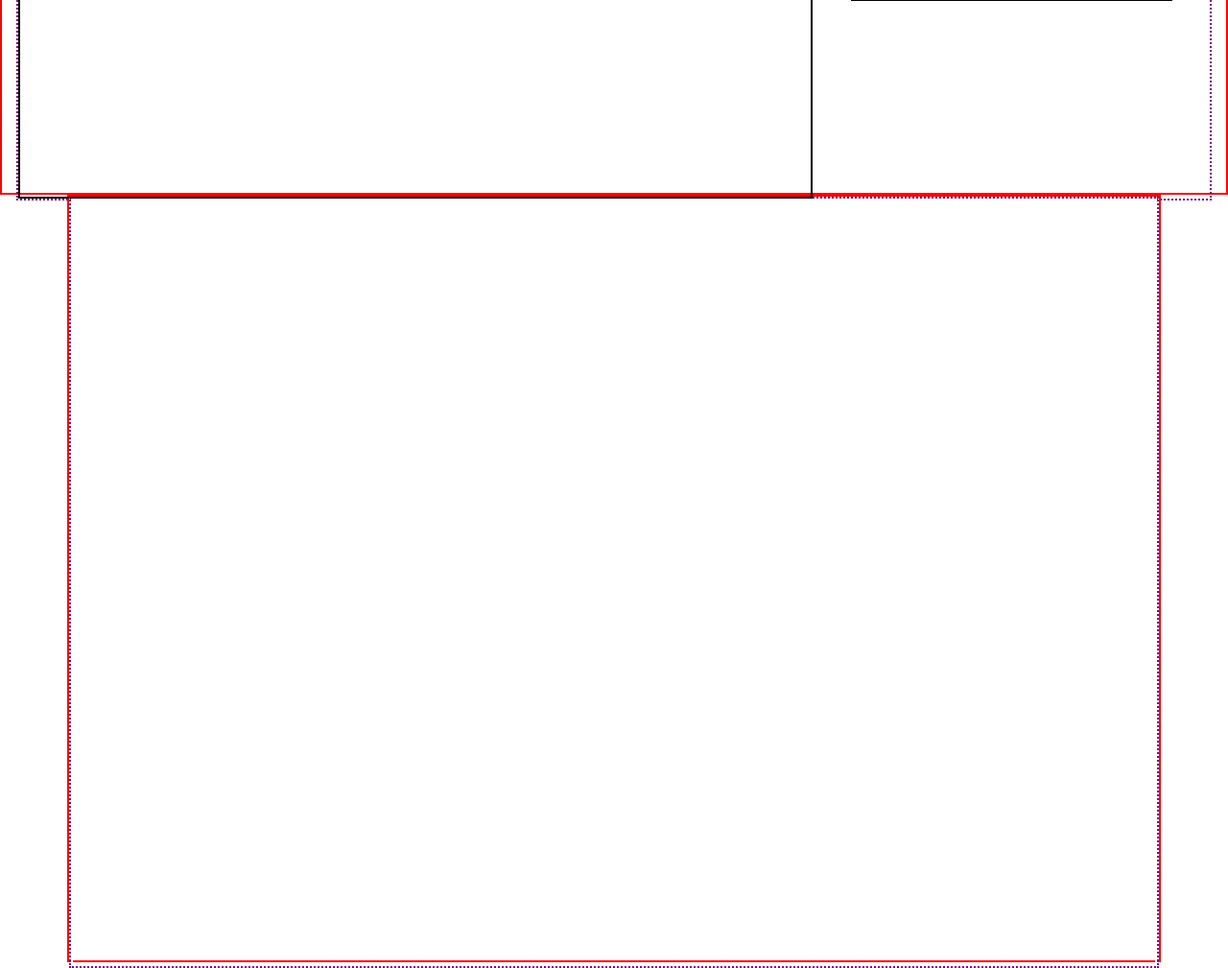
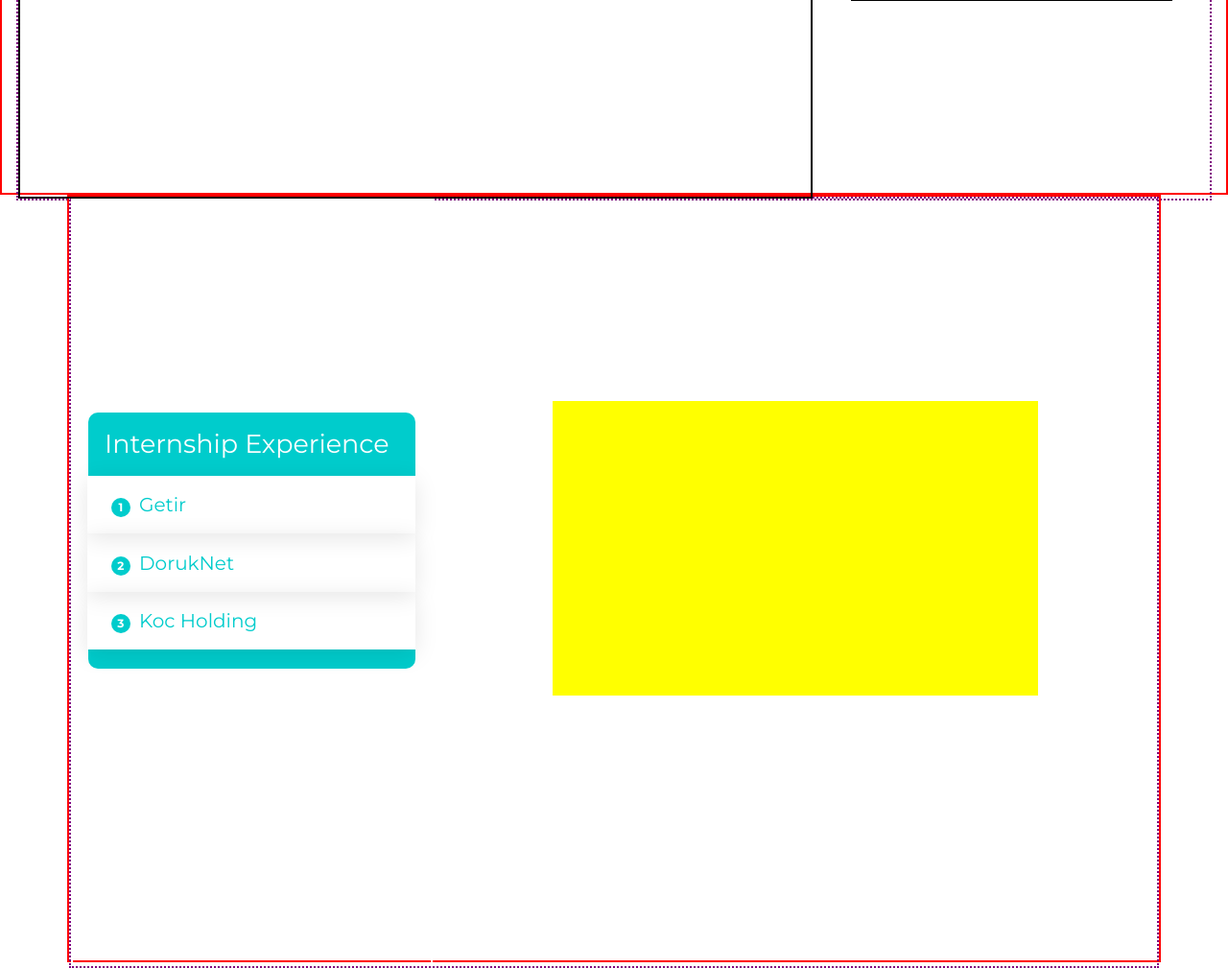
Before and after one commit to batincanbalkan/personalwebsite, a PHP site: page / in a window 1280 px wide. Shown: the part 1497-2506 px from the top of the page at 96% size. Run offline with PHP 8.4, Linux system fonts and the light colour scheme; some libraries are stand-ins or nearby versions.

Commit message:
added interactive internship experience list

```diff
--- a/index.html
+++ b/index.html
@@ -113,14 +113,23 @@
 <div id="workExperience" class="offset">
 	<div class="container con2" id="con2">
 	<div class="row row2">
-		<div class="col-md-12 row2col1" id="row2col1">
-
+		<div class="col-md-4 row2col1" id="row2col1">
+			<div class="list">
+			<h2>Internship Experience</h2>
+			<ul onclick="CngMess(event, 'box');">
+				<li><span>1</span>Getir</li>
+				<li><span>2</span>DorukNet</li>
+				<li><span>3</span>Koc Holding</li>
+			</ul>
+			</ul>
+			</div>
+		</div>
+		<div class="col-md-8 row2col2" id="row2col2">
+			<div id="box">
 		</div>
 	</div>
 	</div>
 </div>
-
-
 <!-- End Work Experience Section -->
 <!-- Start Projects Section-->
 <div id="projects" class="offset">
@@ -136,6 +145,7 @@
 <!--End Contact Section-->
 <!--Start Resume Section-->
 <div id="resume" class="ofset">
+
 </div>
 
 
@@ -146,6 +156,7 @@
 <script src="bootstrap-4.1.3-dist/js/bootstrap.min.js"></script>
 <script src="https://use.fontawesome.com/releases/v5.5.0/js/all.js"></script>
 <script src="typewritereffect.js"></script>
+<script src="listprint.js"></script>
 <!--- End of Script Source Files -->
 
 </body>
--- /dev/null
+++ b/listprint.js
@@ -0,0 +1,15 @@
+var MessAry = [];
+MessAry[0] = 'getir de getirelim';
+MessAry[1] = 'getir dedin';
+MessAry[2] = 'getirdik';
+function CngMess(evt, id) {
+  var el = evt.target || evt.srcElement;
+  var ul = el.parentNode;
+  var lis = ul.getElementsByTagName('li');
+
+  for (var i=0, iLen=lis.length; i<iLen; i++) {
+    if (lis[i] == el) {
+      document.getElementById(id).innerHTML = MessAry[i];
+    }
+  }
+}
--- a/style.css
+++ b/style.css
@@ -115,6 +115,9 @@ ul.navbar-nav a:hover {
         margin-top: 0%;
         font-size: 15px!important;
     }
+    .list {
+      margin-top: 100%;
+    }
 }
 #col1, #col2 {
     border: 2px solid black!important;
@@ -159,10 +162,6 @@ ul.navbar-nav a:hover {
     padding: unset;
     width: 100%;
 
-}
-#row2col1 {
-    border: 2px solid white;
-    height: 100vh;
 }
 /* typewriter effect imported */
 .typewrite {
@@ -320,7 +319,7 @@ ul.navbar-nav a:hover {
     color: black;
     height: 80px;
     width: 80px;
-    background-color: white;
+    background-color: rgb(0,255,255);
     border-radius: 25%;
     text-align: center;
     transform: translateY(300px);
@@ -342,5 +341,81 @@ ul.navbar-nav a:hover {
     transform: translateY(0px);
     transition: all 0.5s 0.8s;
 }
+/* end of image hover effect */
 
-/* end of image hover effect */
+/*start of list for job experience */
+#row2col1 {
+  border: 2px solid white;
+  height: 100vh;
+}
+.list h2{
+  font-size: 27px;
+  margin-top: 60%;
+  color: white;
+  background-color: rgb(0,204,204);
+  border-top-right-radius: 10px;
+  border-top-left-radius: 10px;
+  padding: 5%;
+  margin-bottom: 0%;
+}
+.list{
+  width: 100%;
+  border-bottom: 20px solid rgb(0,204,204);
+  border-top-right-radius: 10px;
+  border-top-left-radius: 10px;
+  border-bottom-right-radius: 10px;
+  border-bottom-left-radius: 10px;
+}
+.list ul {
+  list-style-type: none;
+  width: 100%;
+  background-color: white;
+  margin-bottom: 0px;
+}
+.list ul li {
+  margin-left: -13.5%;
+  padding: 5%;
+  box-shadow: 0 5px 25px rgba(0, 0, 0, 0.1);
+  color: rgb(0,204,204);
+  transition: transform 0.5s;
+  font-size: 20px;
+}
+.list ul span {
+  width: 20px;
+  height: 20px;
+  text-align: center;
+  line-height: 20px;
+  background:rgb(0,204,204);
+  color: white;
+  display:inline-block;
+  border-radius: 50%;
+  margin-right: 3%;
+  font-size: 12px;
+  font-weight: 600;
+  margin-left: 3%;
+}
+.list ul li:hover {
+  transform: scale(1.1);
+  z-index: 100;
+  background: rgb(0,204,204);
+  box-shadow: 0 5px 25px rgba(0, 0, 0, 0.1);
+  color: white ;
+  opacity: 1.0!important;
+}
+.list ul li:hover span {
+  background: white;
+  color:rgb(0,204,255);
+}
+.list ul:hover li {
+  opacity: 0.2;
+}
+/* job experience box start */
+#box {
+  background-color: yellow;
+  width: 70%;
+  height: 40%;
+  margin-top:27%;
+  margin-left: 15%;
+  color: black;
+}
+/*end of job experience box */
--- a/typewritereffect.js
+++ b/typewritereffect.js
@@ -54,6 +54,3 @@ window.onload = function() {
     css.innerHTML = ".typewrite > .wrap { border-right: 0.08em solid #fff}";
     document.body.appendChild(css);
 };
-
-
-Resources
```
